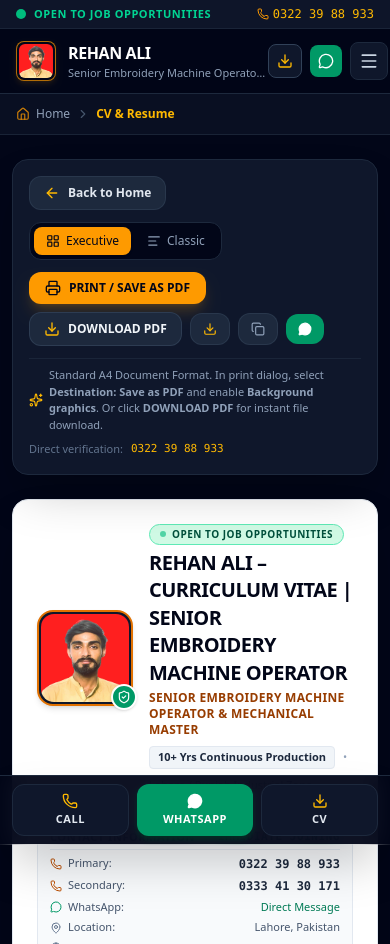
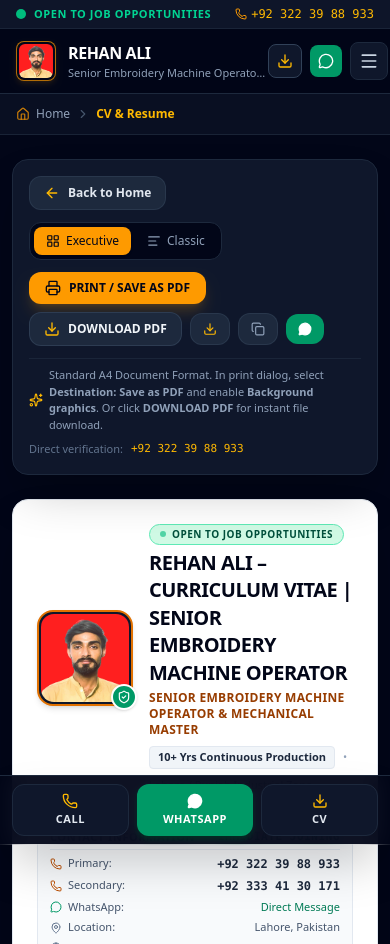
Before and after one commit to rangingfx/RehanAli, a React (Vite) app: page /cv in a window 390 px wide. Shown: the top 944 px of the page. Built offline with nearby package versions, Linux system fonts and the light colour scheme.

Commit message:
feat: standardize phone numbers with country codes

```diff
--- a/scripts/generate-pdf.js
+++ b/scripts/generate-pdf.js
@@ -79,7 +79,7 @@ async function createCVPdf() {
     borderWidth: 1,
   });
 
-  const contactText = 'Tel: +92 322 3988933 / +92 333 4130171   |   Lahore, Pakistan   |   Portfolio: https://rehanali.rangingfx.com';
+  const contactText = 'Tel: +92 322 39 88 933 / +92 333 41 30 171   |   Lahore, Pakistan   |   Portfolio: https://rehanali.rangingfx.com';
   page.drawText(contactText, {
     x: margin + 12,
     y: y - 16,
@@ -368,7 +368,7 @@ async function createCVPdf() {
     color: rgb(1, 1, 1),
   });
 
-  page.drawText('Official verified CV of Rehan Ali  •  Available for immediate hiring discussions  •  Tel: 0322-3988933 / 0333-4130171', {
+  page.drawText('Official verified CV of Rehan Ali  •  Available for immediate hiring discussions  •  Tel: +92 322 39 88 933 / +92 333 41 30 171', {
     x: margin + 12,
     y: y - 27,
     size: 7,
--- a/src/components/PrintableCVView.tsx
+++ b/src/components/PrintableCVView.tsx
@@ -266,7 +266,7 @@ export const PrintableCVView: React.FC<PrintableCVViewProps> = ({ onBack }) => {
             </div>
             <div className="flex items-center gap-2 text-slate-500">
               <span>Direct verification:</span>
-              <a href="tel:+923223988933" className="text-amber-400 hover:underline font-mono">0322 39 88 933</a>
+              <a href="tel:+923223988933" className="text-amber-400 hover:underline font-mono">+92 322 39 88 933</a>
             </div>
           </div>
 
--- a/src/data/profileData.ts
+++ b/src/data/profileData.ts
@@ -15,14 +15,14 @@ export const contactInfo: ContactInfo = {
   statusBadge: 'OPEN TO JOB OPPORTUNITIES',
   phones: [
     {
-      display: '0322 39 88 933',
-      raw: '03223988933',
+      display: '+92 322 39 88 933',
+      raw: '+923223988933',
       tel: 'tel:+923223988933',
       whatsappUrl: 'https://wa.me/923223988933?text=Hello%20Rehan%20Ali,%20I%20reviewed%20your%20embroidery%20portfolio%20and%20would%20like%20to%20discuss%20a%20job%20opportunity.',
     },
     {
-      display: '0333 41 30 171',
-      raw: '03334130171',
+      display: '+92 333 41 30 171',
+      raw: '+923334130171',
       tel: 'tel:+923334130171',
       whatsappUrl: 'https://wa.me/923334130171?text=Hello%20Rehan%20Ali,%20I%20saw%20your%20profile%20and%20would%20like%20to%20discuss%20an%20embroidery%20operator%20position.',
     },
```
Also changed, not shown: 2 other files (tests, documents, lock files or other folders).
